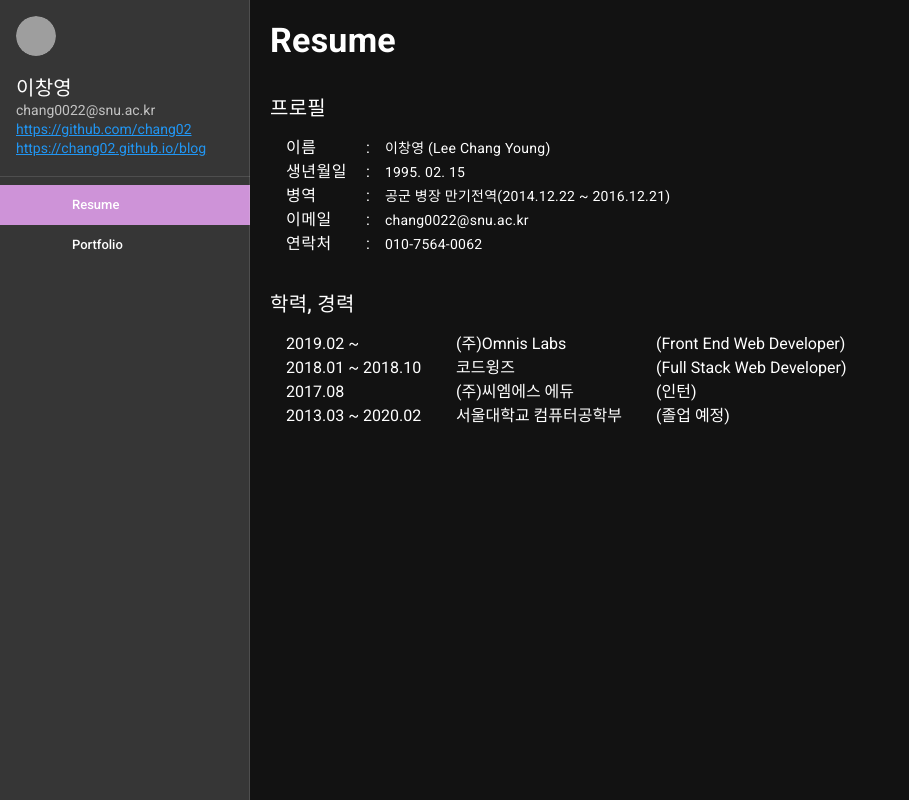
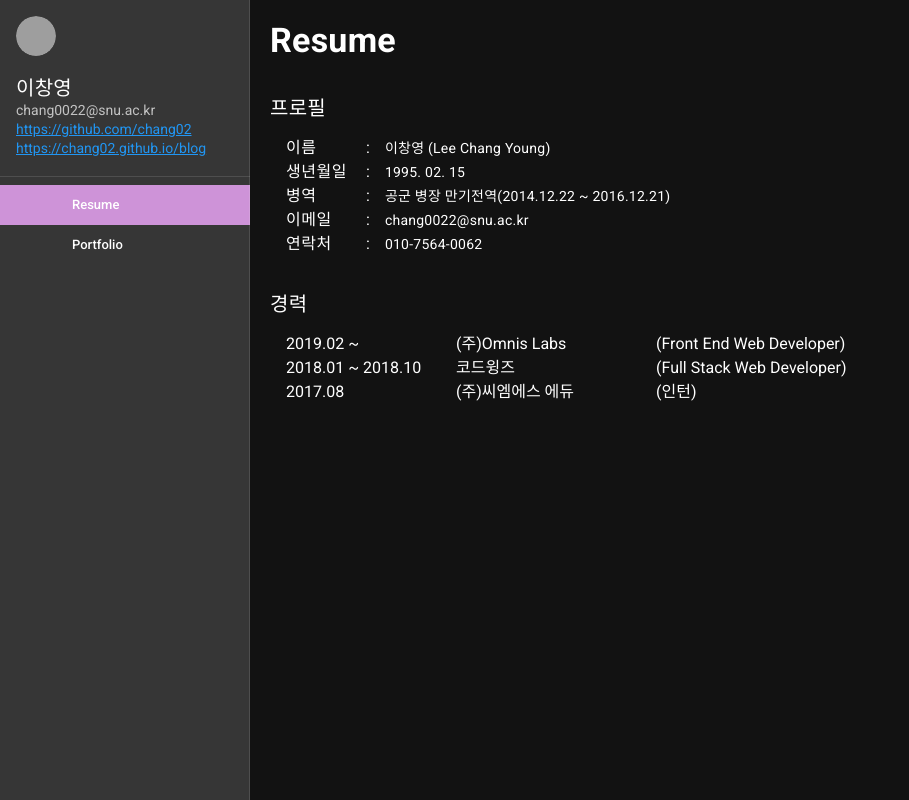
Before and after one commit to chang02/blog, a Vue app: page / in a window 1280 px wide. Shown: the whole page, without its empty margins (0-909 px from the left). Built offline with nearby package versions, Linux system fonts and the light colour scheme; grey boxes are pictures that could not be loaded.

Commit message:
remove univ info

```diff
--- a/src/views/Resume.vue
+++ b/src/views/Resume.vue
@@ -9,12 +9,11 @@
       <div><span class="body-1">이메일</span>:<span class="body-2">chang0022@snu.ac.kr</span></div>
       <div><span class="body-1">연락처</span>:<span class="body-2">010-7564-0062</span></div>
     </div>
-    <div class="title my-3">학력, 경력</div>
+    <div class="title my-3">경력</div>
     <div class="ml-4">
       <div><span class="time">2019.02 ~ </span><span class="content">(주)Omnis Labs</span><span class="etc">(Front End Web Developer)</span></div>
       <div><span class="time">2018.01 ~ 2018.10</span><span class="content">코드윙즈</span><span class="etc">(Full Stack Web Developer)</span></div>
       <div><span class="time">2017.08</span><span class="content">(주)씨엠에스 에듀</span><span class="etc">(인턴)</span></div>
-      <div><span class="time">2013.03 ~ 2020.02</span><span class="content">서울대학교 컴퓨터공학부</span><span class="etc">(졸업 예정)</span></div>
     </div>
   </v-layout>
 </template>
```
